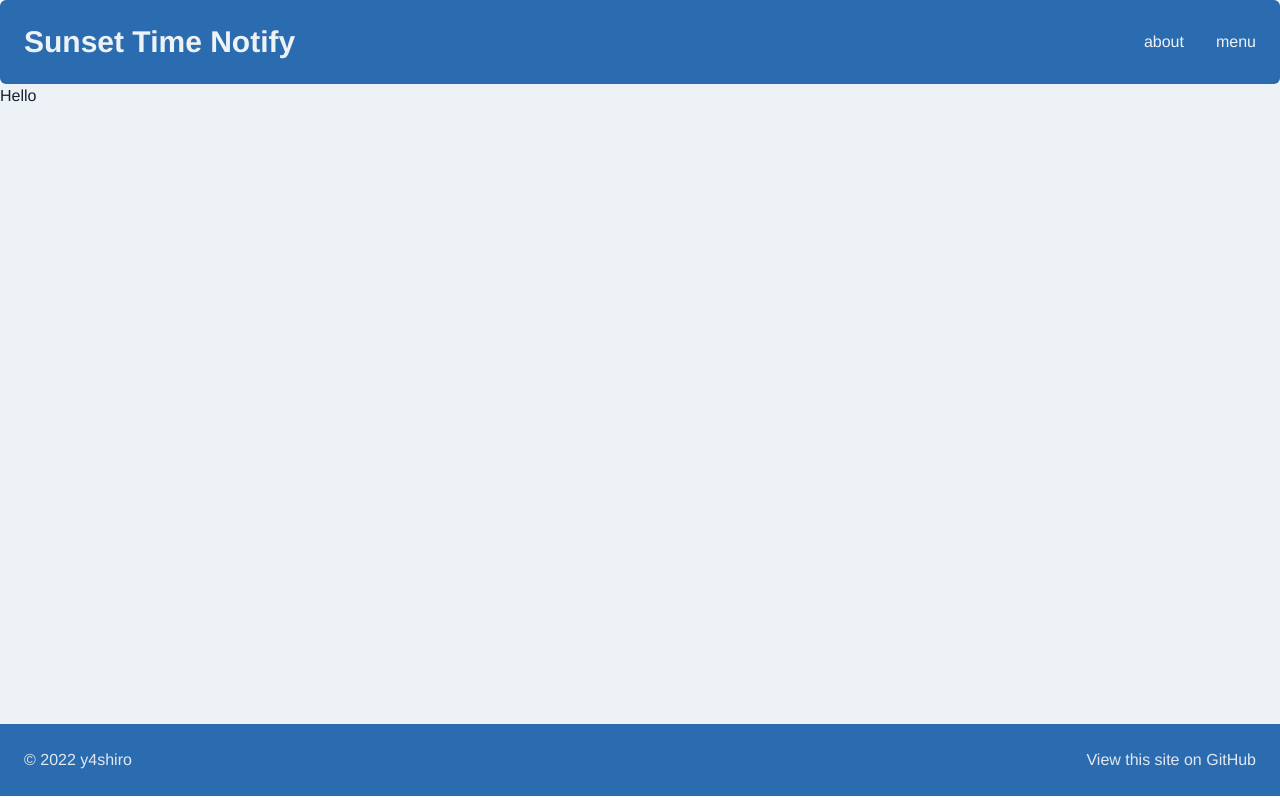
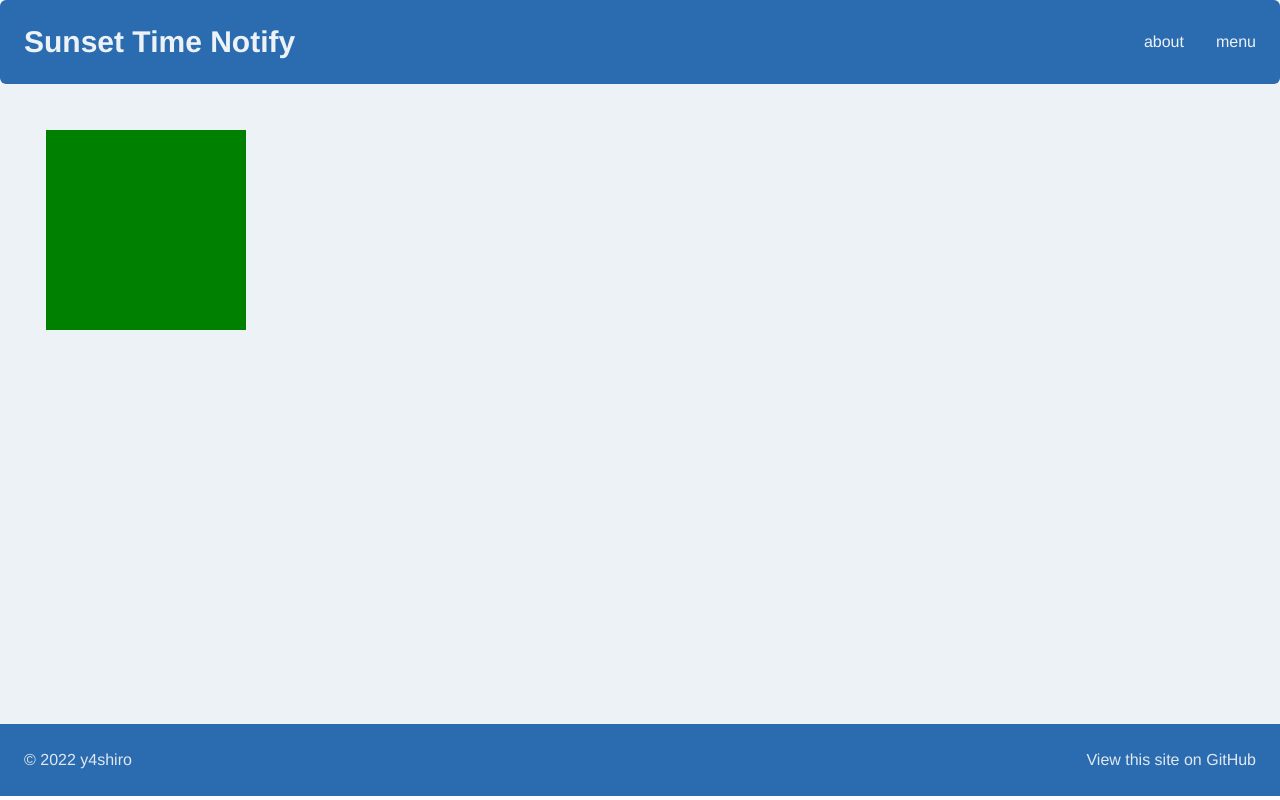
Before and after one commit to y4shiro/sunset-time-notify, a Next.js app: page /framer-motion in a window 1280 px wide. Built offline with nearby package versions, Linux system fonts and the light colour scheme; no server answers.

Commit message:
Framer Motion animate と transition

```diff
--- a/src/components/FramerMotion.tsx
+++ /dev/null
@@ -1,12 +0,0 @@
-import { VFC } from 'react';
-import { Flex } from '@chakra-ui/react';
-
-const FramerMotion: VFC = () => {
-  return (
-    <Flex w='100%' minH='80vh' direction={{ base: 'column', md: 'row' }} bgColor='gray.100'>
-      Hello
-    </Flex>
-  );
-};
-
-export default FramerMotion;
--- /dev/null
+++ b/src/components/FramerMotion/index.tsx
@@ -0,0 +1,22 @@
+import { VFC } from 'react';
+import { chakra, Box, Flex, BoxProps } from '@chakra-ui/react';
+import { isValidMotionProp, motion } from 'framer-motion';
+
+const ChakraBox = motion<Omit<BoxProps, 'transition'>>(Box);
+
+const FramerMotion: VFC = () => {
+  return (
+    <Flex w='100%' minH='80vh' bgColor='gray.100'>
+      <ChakraBox
+        m='24'
+        w='100px'
+        h='100px'
+        bgColor='green'
+        animate={{ scale: 2 }}
+        transition={{ duration: 2 }}
+      />
+    </Flex>
+  );
+};
+
+export default FramerMotion;
```
